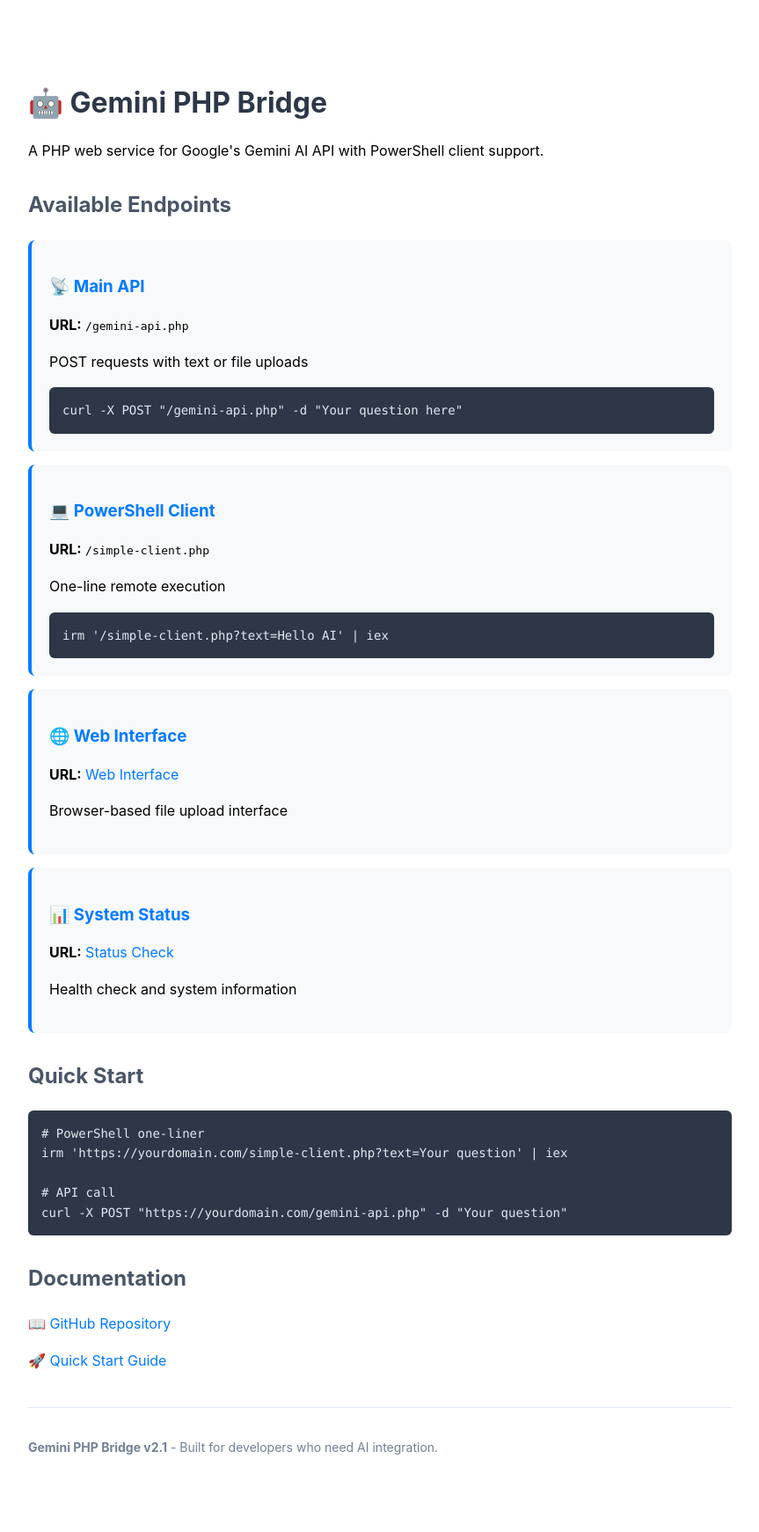
After one commit to MbarekTech/gemini-php-bridge, a PHP site: page / in a window 1280 px wide. The commit adds this page. Shown: the whole page at 88% size, without its empty margins (208-1071 px from the left). Run offline with PHP 8.4, Linux system fonts and the light colour scheme.

Commit message:
Comprehensive file optimization and security improvements
- Enhanced gemini-api.php with API key validation
- Improved simple-client.php with input sanitization
- Added security headers to status.php
- Created proper index.php entry point with routing
- Enhanced PowerShell client with better error handling
- Added config file security validation
- Improved .gitignore with comprehensive patterns
- Removed duplicate/unused files
- All files now have proper error handling and validation

```diff
--- a/gemini-api.php
+++ b/gemini-api.php
@@ -16,6 +16,12 @@ define('BASE_API_URL', 'https://generativelanguage.googleapis.com/v1beta/models/
 define('MAX_FILE_SIZE', '10M');
 define('MAX_INPUT_LENGTH', 100000);
 define('RATE_LIMIT_PER_MINUTE', 60);
+
+// Validate critical configuration
+if (GOOGLE_API_KEY === 'your-google-api-key-here' || empty(GOOGLE_API_KEY)) {
+    http_response_code(500);
+    die(json_encode(['error' => 'Google API key not configured. Please edit gemini-api.php line 14.']));
+}
 
 // Configuration array
 $config = [
--- /dev/null
+++ b/index.php
@@ -0,0 +1,96 @@
+<?php
+/**
+ * Gemini PHP Bridge - Main Entry Point
+ * Routes requests to appropriate endpoints
+ * @version 2.1
+ */
+
+// Security headers
+header('X-Content-Type-Options: nosniff');
+header('X-Frame-Options: SAMEORIGIN');
+
+// Check if this is an API request
+if ($_SERVER['REQUEST_METHOD'] === 'POST' &&
+    (isset($_POST['test']) || !empty(file_get_contents('php://input')) || isset($_FILES['textFile']) || isset($_FILES['pdfFile']))) {
+    // Route to API
+    require_once 'gemini-api.php';
+    exit;
+}
+
+// Check if requesting web interface
+if (isset($_GET['interface']) || isset($_GET['web'])) {
+    require_once 'web-interface.php';
+    exit;
+}
+
+// Default: Show project information
+?>
+<!DOCTYPE html>
+<html lang="en">
+<head>
+    <meta charset="UTF-8">
+    <title>Gemini PHP Bridge</title>
+    <meta name="viewport" content="width=device-width, initial-scale=1">
+    <style>
+        body { font-family: -apple-system, BlinkMacSystemFont, 'Segoe UI', Roboto, sans-serif; max-width: 800px; margin: 50px auto; padding: 20px; line-height: 1.6; }
+        .endpoint { background: #f8f9fa; padding: 20px; margin: 15px 0; border-radius: 8px; border-left: 4px solid #007bff; }
+        .code { background: #2d3748; color: #e2e8f0; padding: 15px; border-radius: 6px; font-family: 'Consolas', 'Monaco', monospace; font-size: 14px; overflow-x: auto; }
+        h1 { color: #2d3748; margin-bottom: 10px; }
+        h2 { color: #4a5568; margin-top: 30px; }
+        h3 { color: #007bff; margin-bottom: 10px; }
+        a { color: #007bff; text-decoration: none; }
+        a:hover { text-decoration: underline; }
+        .status { display: inline-block; padding: 4px 8px; border-radius: 4px; font-size: 12px; font-weight: bold; }
+        .status.ok { background: #d4edda; color: #155724; }
+        .footer { margin-top: 40px; padding-top: 20px; border-top: 1px solid #e2e8f0; color: #718096; font-size: 14px; }
+    </style>
+</head>
+<body>
+    <h1>🤖 Gemini PHP Bridge</h1>
+    <p>A PHP web service for Google's Gemini AI API with PowerShell client support.</p>
+
+    <h2>Available Endpoints</h2>
+
+    <div class="endpoint">
+        <h3>📡 Main API</h3>
+        <p><strong>URL:</strong> <code>/gemini-api.php</code></p>
+        <p>POST requests with text or file uploads</p>
+        <div class="code">curl -X POST "/gemini-api.php" -d "Your question here"</div>
+    </div>
+
+    <div class="endpoint">
+        <h3>💻 PowerShell Client</h3>
+        <p><strong>URL:</strong> <code>/simple-client.php</code></p>
+        <p>One-line remote execution</p>
+        <div class="code">irm '/simple-client.php?text=Hello AI' | iex</div>
+    </div>
+
+    <div class="endpoint">
+        <h3>🌐 Web Interface</h3>
+        <p><strong>URL:</strong> <a href="?interface=1">Web Interface</a></p>
+        <p>Browser-based file upload interface</p>
+    </div>
+
+    <div class="endpoint">
+        <h3>📊 System Status</h3>
+        <p><strong>URL:</strong> <a href="/status.php">Status Check</a></p>
+        <p>Health check and system information</p>
+    </div>
+
+    <h2>Quick Start</h2>
+    <div class="code">
+# PowerShell one-liner<br>
+irm 'https://yourdomain.com/simple-client.php?text=Your question' | iex<br><br>
+# API call<br>
+curl -X POST "https://yourdomain.com/gemini-api.php" -d "Your question"
+    </div>
+
+    <h2>Documentation</h2>
+    <p>📖 <a href="https://github.com/MbarekTech/gemini-php-bridge">GitHub Repository</a></p>
+    <p>🚀 <a href="https://github.com/MbarekTech/gemini-php-bridge#quick-start">Quick Start Guide</a></p>
+
+    <div class="footer">
+        <p><strong>Gemini PHP Bridge v2.1</strong> - Built for developers who need AI integration.</p>
+    </div>
+</body>
+</html>
```
Also changed, not shown: simple-client.php (+11 -1 lines), status.php (+10 -1 lines), web-interface.php (deleted, +0 -267 lines), 2 other files.
